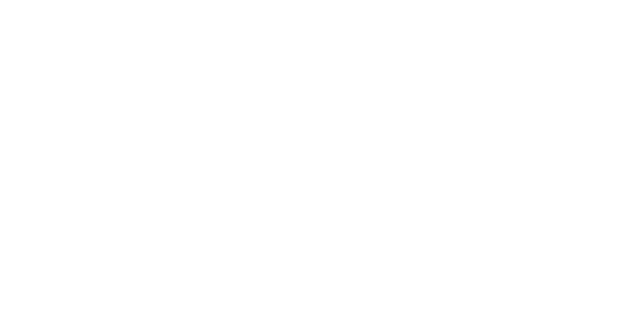
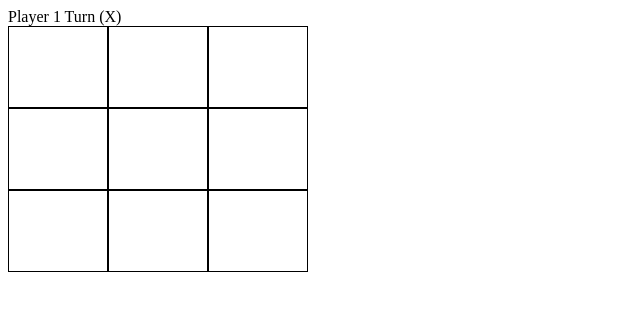
Before and after one commit to mmtrent/tic-tac-toe, a plain HTML site: page index.html in a window 1280 px wide. Shown: the whole page, without its empty margins (0-640 px from the left). Drawn offline with Linux system fonts and the light colour scheme.

Commit message:
Complete basic layout and several game logic functions

```diff
--- a/index.html
+++ b/index.html
@@ -4,11 +4,12 @@
     <meta charset="UTF-8">
     <meta http-equiv="X-UA-Compatible" content="IE=edge">
     <meta name="viewport" content="width=device-width, initial-scale=1.0">
-    <link rel="stylesheer" href="style.css">
+    <link rel="stylesheet" href="style.css">
     <script src="script.js" defer></script>
     <title>Tic Tac Toe</title>
 </head>
 <body>
-
+    <div id="playerPrompt"></div>
+    <div id="container"></div>
 </body>
 </html>
--- a/script.js
+++ b/script.js
@@ -1,45 +1,71 @@
-// Gameboard module
-const gameBoard = () => {
-    let boardArr = [
-        {
-            "space" : 0,
-            "mark" : "empty"
-        },
-
-    ]
+// Create game board with 9 spaces
+let boardArr = [];
+const createGameBoard = () => {
+    for (let i = 1; i < 10 ; i++) {
+        boardArr.push({"space" : i, "mark" : "empty"})
+    }
+    return boardArr;
 }
 
-// Player factory
+const Player = (name, symbol) => { // Player factory
+    const getName = name;
+    const getSymbol = symbol;
+}
+
+// Create player 1
+const playerX = Player('Player 1', 'X');
+// Create player 2
+const playerO = Player('Player 2', 'O');
 
 
 
-/*
-TIC TAC TOE Logic:
-Create game board - array of 9 [0 - 8] in 3 x 3 grid
 
-Player factory
-    Name
-    Turn
-Create player 1
-Create player 2
-
-Game Flow:
-    First round
-        All nine spaces are marked as inPlay: true
-        Player 1 picks
-        Selected space is marked as inPlay: false
-    Check for winner
-    Check for tie
-    Player 1 picks
-
-
-*/
-
-const createGameBoard = () => {
-    let boardArr = [];
-    for (let i = 0; i < 9 ; i++) {
-        boardArr.push({"space" : i, "mark" : "empty"})
+const playerMove = (symbol, space) => {
+    if (boardArr[space].mark == "empty") {
+        boardArr[space].mark = symbol;
     }
 }
 
-createGameBoard();
+const playGame = () => {
+    createGameBoard();
+    let winner = 'none';
+    while (winner == 'none') {
+        // player 1 pick space
+        playerPrompt.innerText = ("Player 1 Turn (X)");
+        playerMove('X', space);
+        // check winner
+        // check tie
+        // player 2 pick space
+        layerPrompt.innerText = ("Player 2 Turn (O)");
+        playerMove('O', space);
+        //check winner
+        // check tie
+        // repeat
+    }
+}
+
+const container = document.querySelector('#container');
+const playerPrompt = document.querySelector('#playerPrompt')
+
+const createGameBoardView = () => {
+    let count = 1;
+    for (let i = 0; i < 3; i++){
+        const boardRow = document.createElement('div');
+        boardRow.classList.add('row');
+        container.appendChild(boardRow);
+        for (let j = 0; j < 3; j++) {
+            const cell = document.createElement('div');
+            cell.classList.add('cell');
+            cell.setAttribute('id', count);
+            count ++;
+            cell.addEventListener('click', function () {
+                // select space
+                cell.innerText = ("X"); // test
+            });
+            boardRow.appendChild(cell);
+        };
+    };
+}
+
+createGameBoardView();
+playGame();
--- a/style.css
+++ b/style.css
@@ -0,0 +1,10 @@
+.row {
+    display: grid;
+    grid-template-columns: 100px 100px 100px;
+
+}
+.cell {
+    border: 1px solid black;
+
+    padding: 40px;
+}
```
